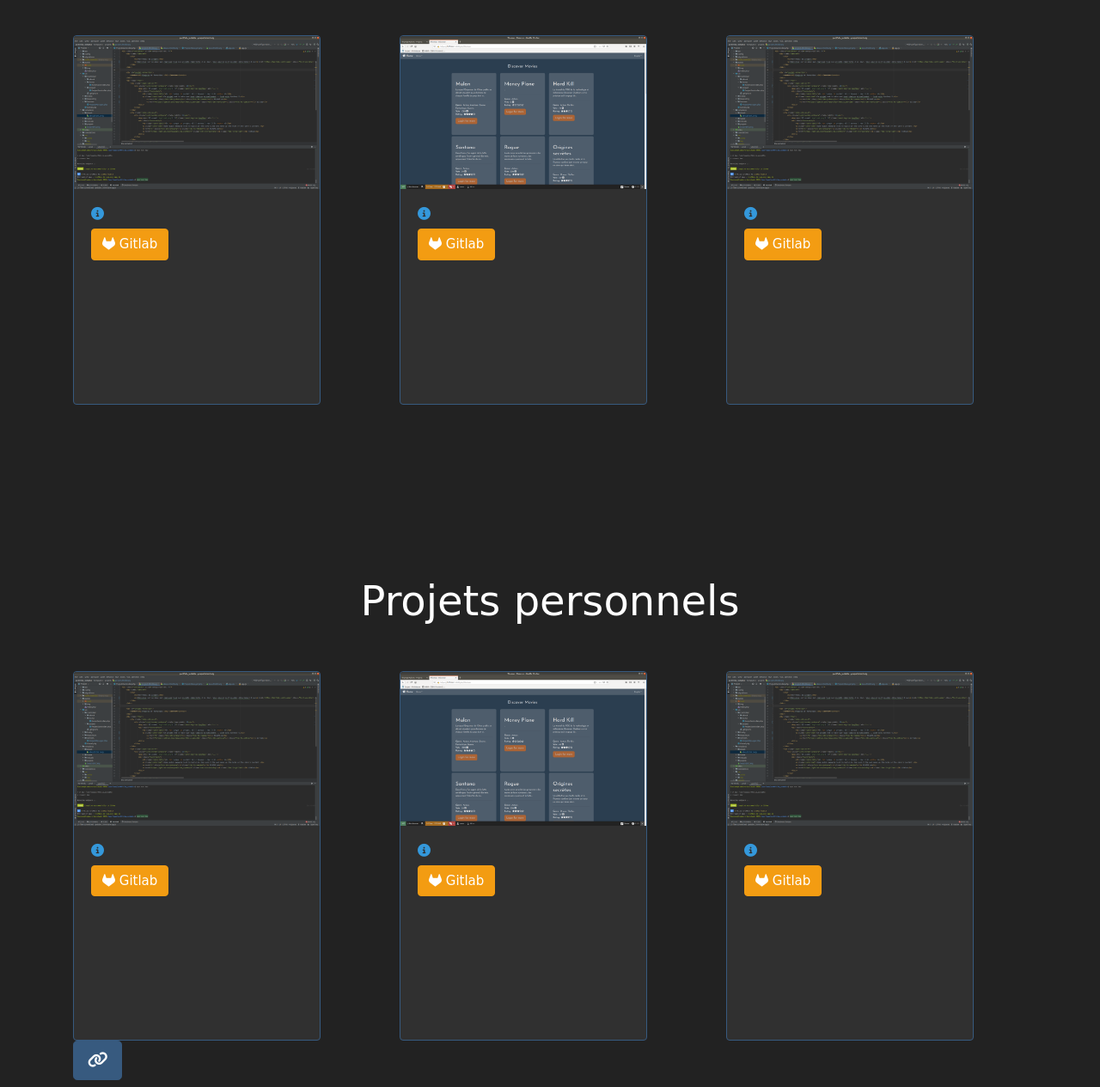
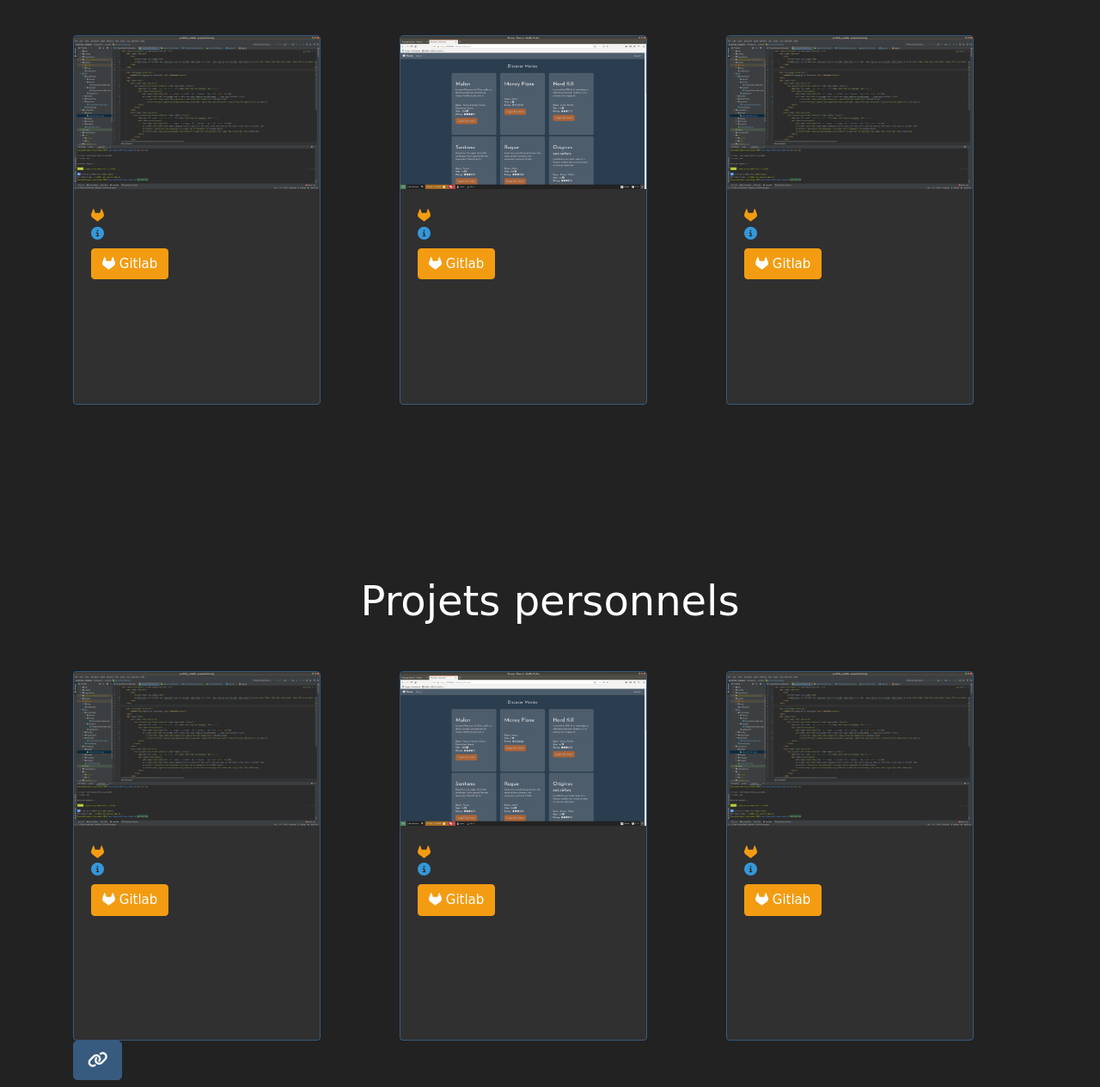
Before and after one commit to xReapex/Portfolio, a Symfony app: template templates/project/project.html.twig in a window 1280 px wide. Shown: the part 480-1745 px from the top of the page at 86% size. Run offline with Twig, Linux system fonts and the light colour scheme; the template is opened without the code that fills it: most values are stand-ins (such as "Sample title", 1, 10 or a date in 2020); some libraries are stand-ins or nearby versions; some web fonts are replaced.

Commit message:
Add project title on card

```diff
--- a/templates/project/project.html.twig
+++ b/templates/project/project.html.twig
@@ -23,6 +23,7 @@
                 <div class="card border-primary" style="width: 18rem; height: 430px">
                     <img src="{{ asset('img/img2.png') }}" class="card-img-top imgflou" alt="...">
                     <div class="card-body">
+                        <h7 class="card-title"><c class="text-warning"><i class="fab fa-gitlab"></i></c> {{ projet1["name"] }}</h7>
                         <h6 class="card-text">{{ projet1['description'] }} <a class="text-info" href="{{ path('app.project.id', {'id': projet1['id']})  }}"><i class="fas fa-info-circle"></i></a></h6>
                         {{ projet1['readme_url'] | raw }}
                         <a href="{{ projet1['web_url'] }}" class="btn btn-warning" target="_blank"><i class="fab fa-gitlab"></i> Gitlab</a>
@@ -33,6 +34,7 @@
                 <div class="card border-primary" style="width: 18rem; height: 430px">
                     <img src="{{ asset('img/19872619.png') }}" class="card-img-top imgflou" alt="...">
                     <div class="card-body">
+                        <h7 class="card-title"><c class="text-warning"><i class="fab fa-gitlab"></i></c> {{ projet2["name"] }}</h7>
                         <h6 class="card-text">{{ projet2['description'] }} <a class="text-info" href="{{ path('app.project.id', {'id': projet2['id']})  }}"><i class="fas fa-info-circle"></i></a></h6>
                         {{ projet2['readme_url'] | raw }}
                         <a href="{{ projet2['web_url'] }}" class="btn btn-warning" target="_blank"><i class="fab fa-gitlab"></i> Gitlab</a>
@@ -43,6 +45,7 @@
                 <div class="card border-primary" style="width: 18rem; height: 430px">
                     <img src="{{ asset('img/img2.png') }}" class="card-img-top imgflou" alt="...">
                     <div class="card-body">
+                        <h7 class="card-title"><c class="text-warning"><i class="fab fa-gitlab"></i></c> {{ projet3["name"] }}</h7>
                         <h6 class="card-text">{{ projet3['description'] }} <a class="text-info" href="{{ path('app.project.id', {'id': projet3['id']})  }}"><i class="fas fa-info-circle"></i></a></h6>
                         {{ projet3['readme_url'] | raw }}
                         <a href="{{ projet3['web_url'] }}" class="btn btn-warning" target="_blank"><i class="fab fa-gitlab"></i> Gitlab</a>
@@ -65,6 +68,7 @@
                 <div class="card border-primary" style="width: 18rem; height: 430px">
                     <img src="{{ asset('img/img2.png') }}" class="card-img-top imgflou" alt="...">
                     <div class="card-body">
+                        <h7 class="card-title"><c class="text-warning"><i class="fab fa-gitlab"></i></c> {{ projet4["name"] }}</h7>
                         <h6 class="card-text">{{ projet4['description'] }} <a class="text-info" href="{{ path('app.project.id', {'id': projet4['id']})  }}"><i class="fas fa-info-circle"></i></a></h6>
                         {{ projet4['readme_url'] | raw }}
                         <a href="{{ projet4['web_url'] }}" class="btn btn-warning" target="_blank"><i class="fab fa-gitlab"></i> Gitlab</a>
@@ -75,6 +79,7 @@
                 <div class="card border-primary" style="width: 18rem; height: 430px">
                     <img src="{{ asset('img/19872619.png') }}" class="card-img-top imgflou" alt="...">
                     <div class="card-body">
+                        <h7 class="card-title"><c class="text-warning"><i class="fab fa-gitlab"></i></c> {{ projet5["name"] }}</h7>
                         <h6 class="card-text">{{ projet5['description'] }} <a class="text-info" href="{{ path('app.project.id', {'id': projet5['id']})  }}"><i class="fas fa-info-circle"></i></a></h6>
                         {{ projet5['readme_url'] | raw }}
                         <a href="{{ projet5['web_url'] }}" class="btn btn-warning" target="_blank"><i class="fab fa-gitlab"></i> Gitlab</a>
@@ -85,6 +90,7 @@
                 <div class="card border-primary" style="width: 18rem; height: 430px">
                     <img src="{{ asset('img/img2.png') }}" class="card-img-top imgflou" alt="...">
                     <div class="card-body">
+                        <h7 class="card-title"><c class="text-warning"><i class="fab fa-gitlab"></i></c> {{ projet6["name"] }}</h7>
                         <h6 class="card-text">{{ projet6['description'] }} <a class="text-info" href="{{ path('app.project.id', {'id': projet6['id']})  }}"><i class="fas fa-info-circle"></i></a></h6>
                         {{ projet6['readme_url'] | raw }}
                         <a href="{{ projet6['web_url'] }}" class="btn btn-warning" target="_blank"><i class="fab fa-gitlab"></i> Gitlab</a>
```
